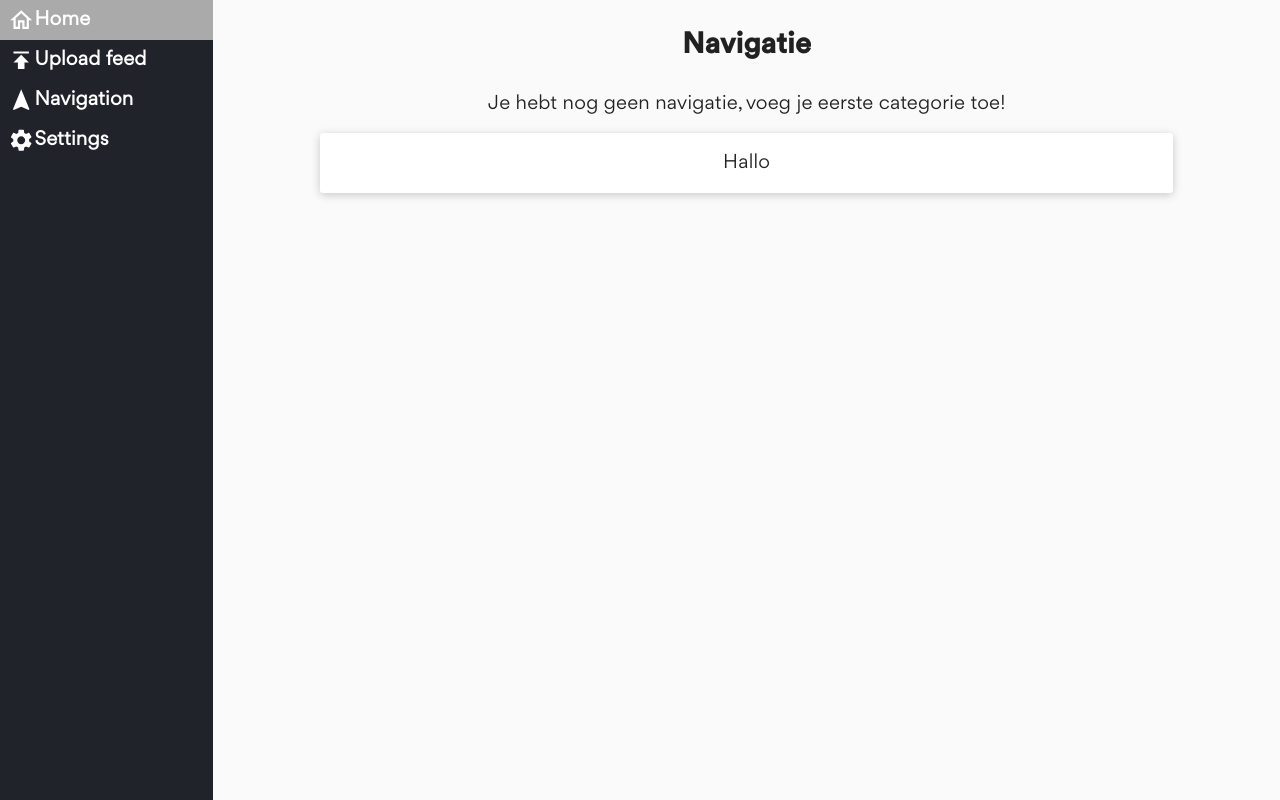
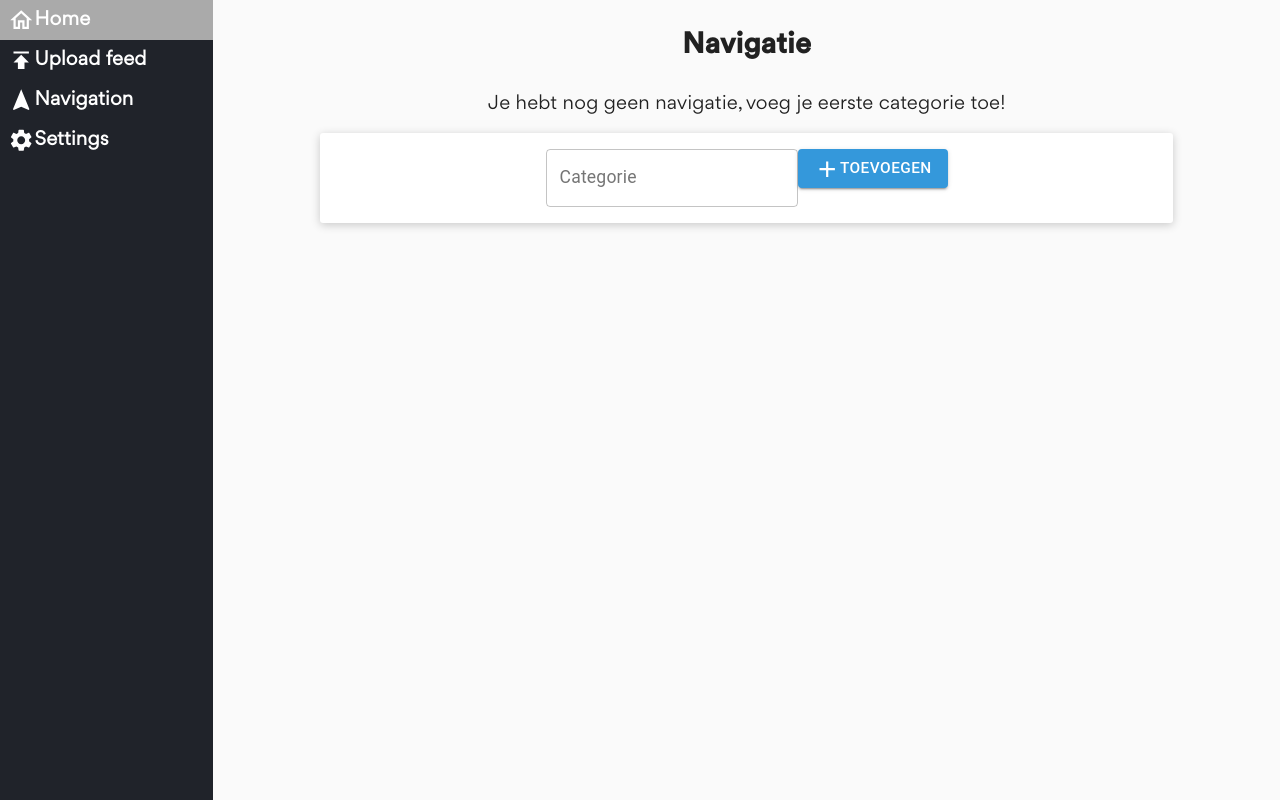
Before and after one commit to sanderyt/affiliate-frontend, a Next.js app: page /admin/navigation in a window 1280 px wide. Built offline with nearby package versions, Linux system fonts and the light colour scheme.

Commit message:
added react hook form

```diff
--- a/package.json
+++ b/package.json
@@ -15,6 +15,7 @@
     "react": "^17.0.1",
     "react-csv-reader": "^3.3.0",
     "react-dom": "^17.0.1",
+    "react-hook-form": "^7.0.0",
     "styled-components": "^5.2.1"
   },
   "devDependencies": {
--- a/pages/admin/navigation.tsx
+++ b/pages/admin/navigation.tsx
@@ -1,18 +1,35 @@
 import React, { FC } from "react";
-import { Grid } from "@material-ui/core";
+import { useForm } from "react-hook-form";
+import { Grid, TextField, Button } from "@material-ui/core";
+import { Add } from "@material-ui/icons";
 
 import { LayoutAdmin } from "../../components/LayoutAdmin";
 import { ContentBox } from "../../components/ContentBox";
 
-interface Props {}
+interface Inputs {}
 
 const Navigation: FC<Props> = ({}) => {
+  const { register, handleSubmit, watch, errors } = useForm<Inputs>();
+  const onSubmit = data => console.log(data);
+
   return (
     <LayoutAdmin>
       <Grid container justify="center" direction="column" alignItems="center">
         <h2>Navigatie</h2>
         <div>Je hebt nog geen navigatie, voeg je eerste categorie toe!</div>
-        <ContentBox>Hallo</ContentBox>
+        <ContentBox>
+          <form onSubmit={handleSubmit(onSubmit)}>
+            <TextField
+              id="outlined-basic"
+              label="Categorie"
+              variant="outlined"
+            />
+            <Button variant="contained" component="label" color="primary">
+              <Add />
+              Toevoegen
+            </Button>
+          </form>
+        </ContentBox>
       </Grid>
     </LayoutAdmin>
   );
```
Also changed, not shown: 1 other file (tests, documents, lock files or other folders).
